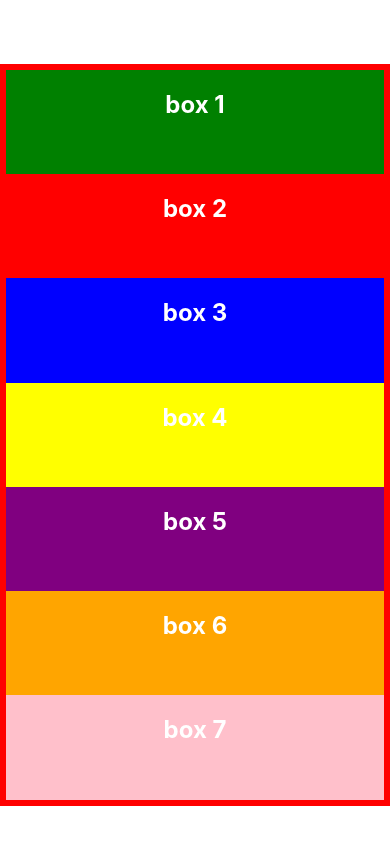
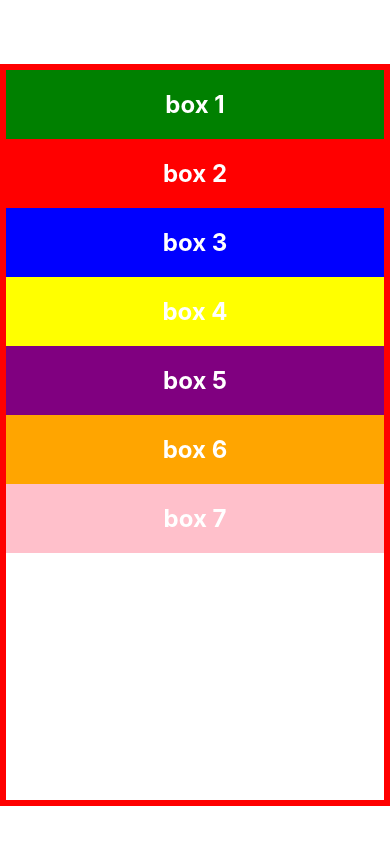
Before and after one commit to JesusVergara89/layaout-reactnative, a React Native app: screen / in a window 390 px wide. Built offline with nearby package versions, Linux system fonts and the light colour scheme.

Commit message:
flex directions

```diff
--- a/App.js
+++ b/App.js
@@ -14,7 +14,7 @@ export default function App() {
   return (
     <View style={styles.container}>
       {boxArray.map((data, i) => (
-        <Box key={i} children={data.name} style={{ backgroundColor: data.color, flex: 1}} />
+        <Box key={i} children={data.name} style={{ backgroundColor: data.color}} />
       ))}
     </View>
   )
@@ -23,6 +23,8 @@ export default function App() {
 const styles = StyleSheet.create({
   container: {
     flex: 0.95,
+    //flexDirection: "column-reverse",
+    //flexDirection: "row",
     marginTop: 64,
     borderWidth: 6,
     borderColor: "red"
```
